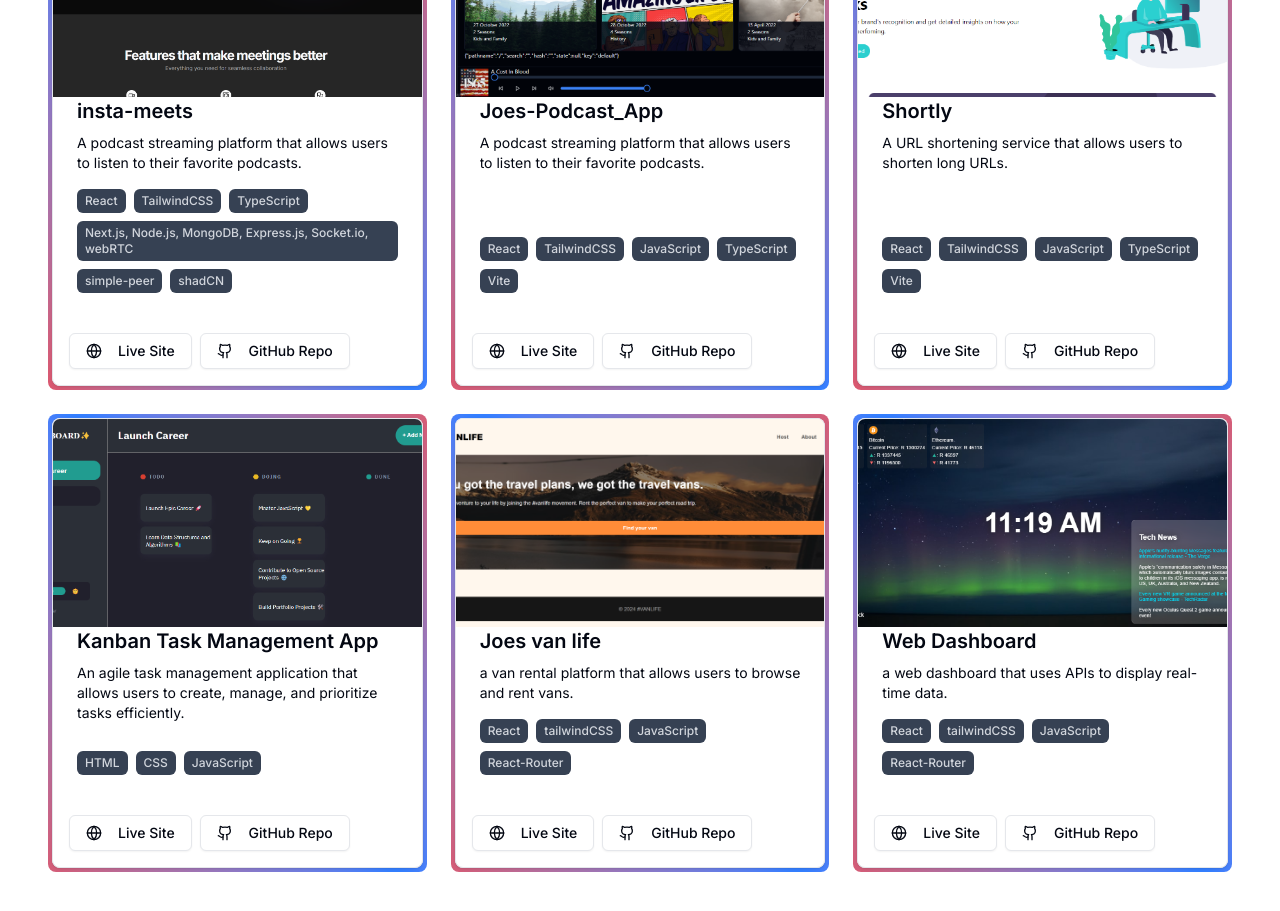
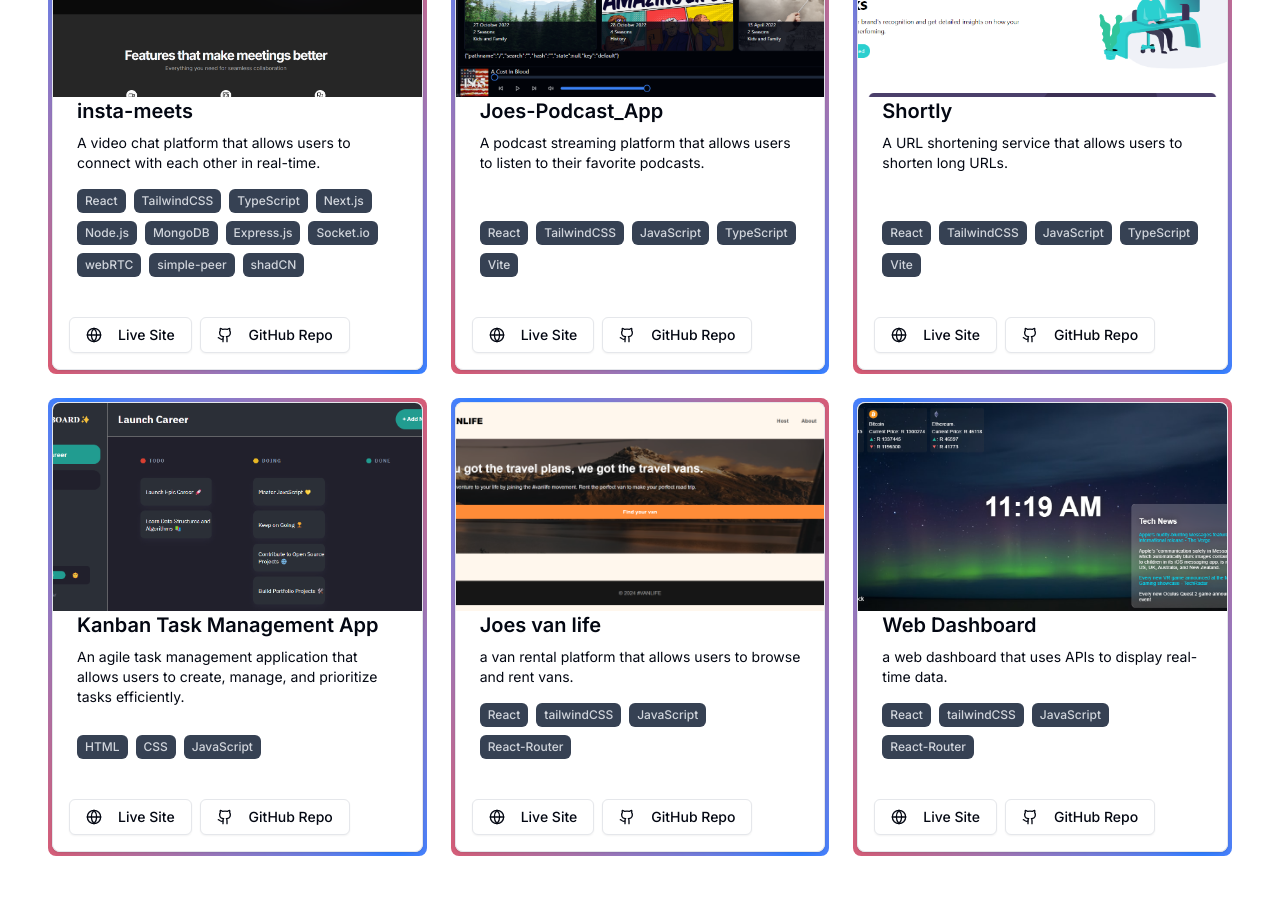
Before and after one commit to TraderJoe97/Portfolio, a Next.js app in the folder portfolio/: page / in a window 1280 px wide. Shown: the part 2240-3151 px from the top of the page. Built offline with nearby package versions, Linux system fonts and the light colour scheme.

Commit message:
update insta-meets project card description and fix technology list formatting

```diff
--- a/portfolio/src/app/page.tsx
+++ b/portfolio/src/app/page.tsx
@@ -121,11 +121,11 @@ export default function Home() {
               <div className="grid gap-6 md:grid-cols-2 lg:grid-cols-3">
                 <ProjectCard
                   title="insta-meets"
-                  description="A podcast streaming platform that allows users to listen to their favorite podcasts."
+                  description="A video chat platform that allows users to connect with each other in real-time."
                   image="/insta-meets-vercel-app.png"
                   liveSite="https://insta-meets.vercel.app/"
                   githubRepo="https://github.com/TraderJoe97/video_chat_site"
-                  technologies={["React", "TailwindCSS", "TypeScript", "Next.js, Node.js, MongoDB, Express.js, Socket.io, webRTC", "simple-peer", "shadCN"]}
+                  technologies={["React", "TailwindCSS", "TypeScript", "Next.js", "Node.js", "MongoDB", "Express.js", "Socket.io", "webRTC", "simple-peer", "shadCN"]}
                 />
                 <ProjectCard
                   title="Joes-Podcast_App"
```
